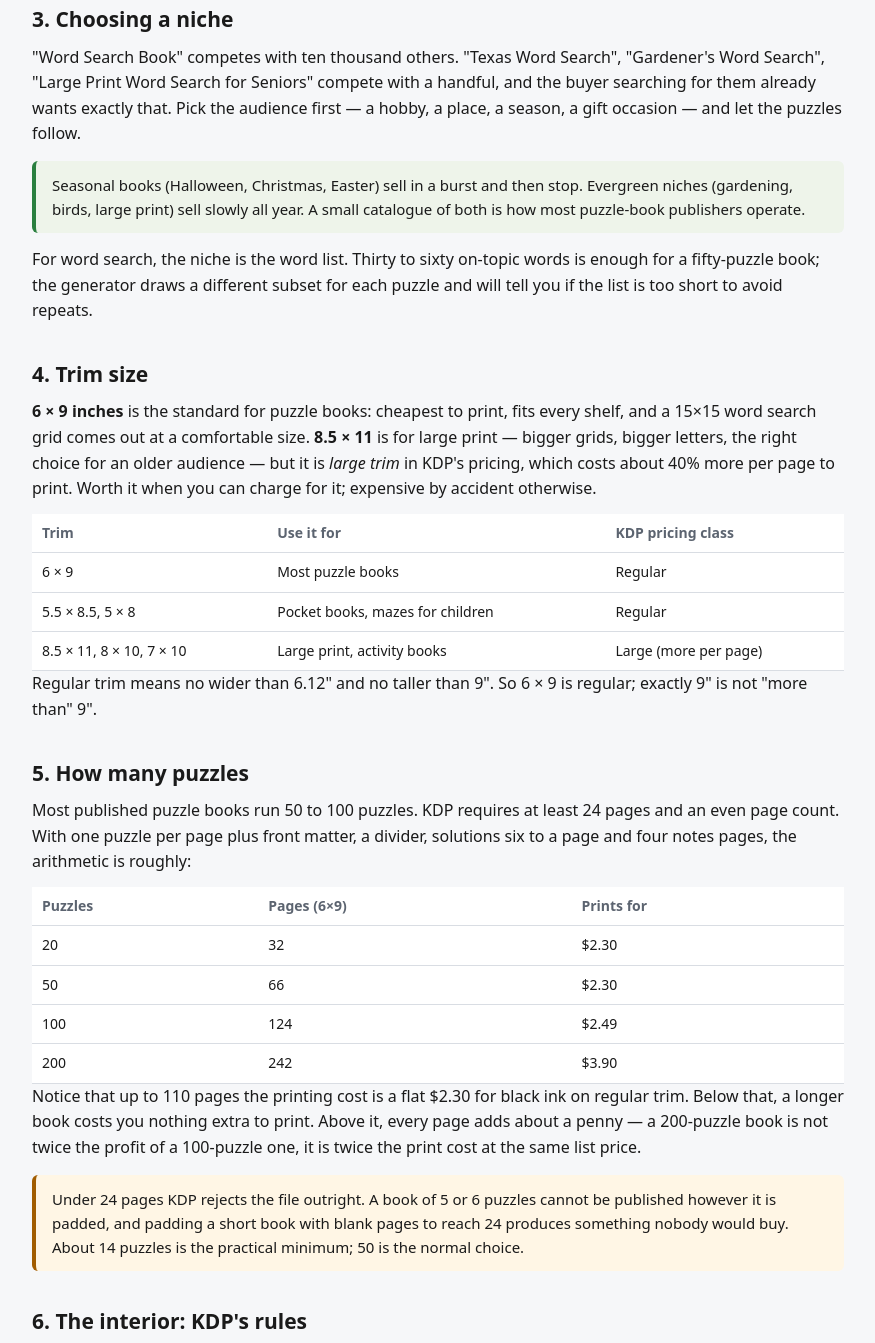
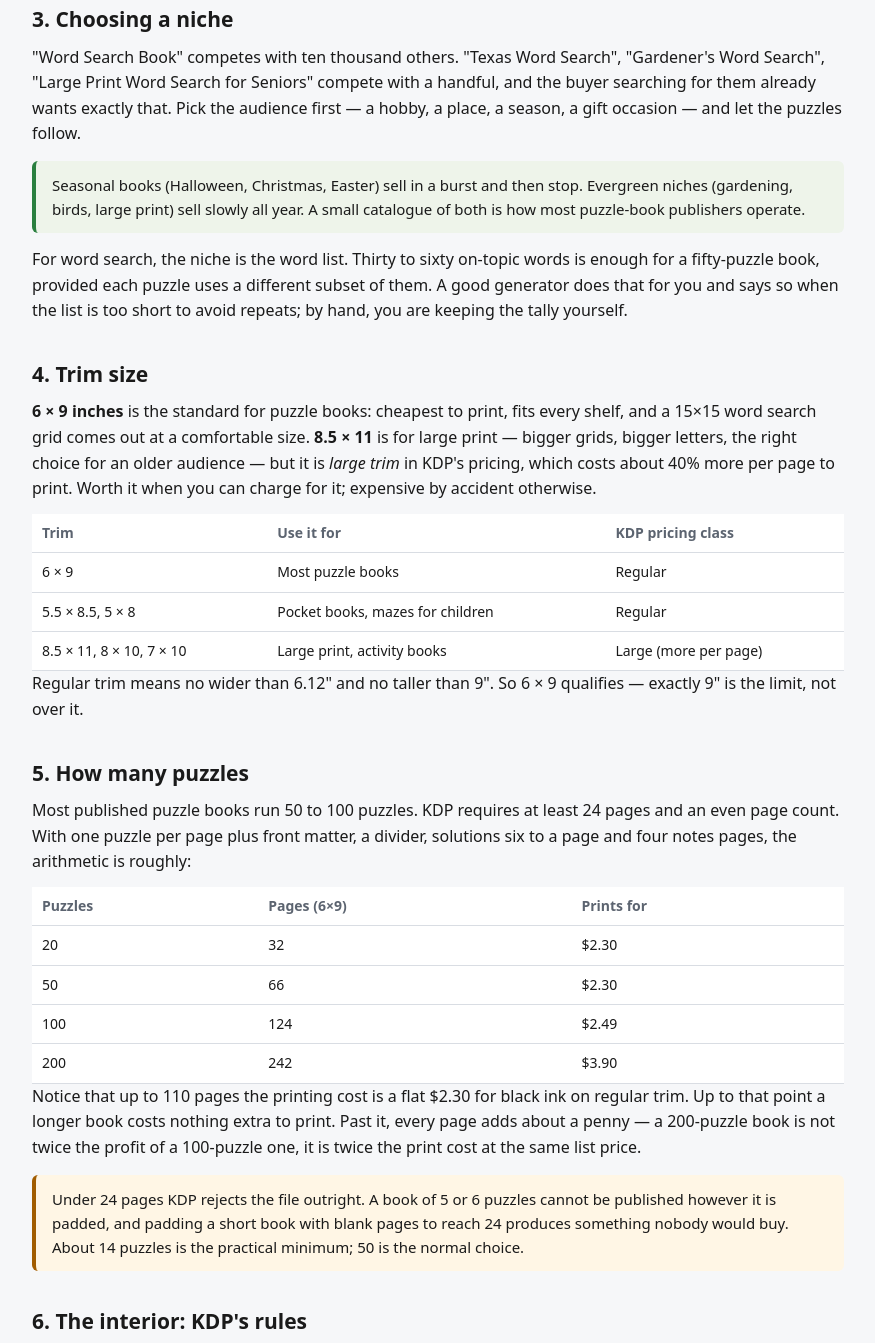
Before and after one commit to walkertbrown/puzzle-press, a website: page public/how-to-make-a-puzzle-book.html in a window 1280 px wide. Shown: the part 1027-2370 px from the top of the page, without its empty margins (202-1077 px from the left). Drawn offline with Linux system fonts and the light colour scheme.

Commit message:
Phase 32: guide cold read — three sentences that did not read
Co-Authored-By: Claude Opus 5 <noreply@anthropic.com>
Claude-Session: https://claude.ai/code/session_01GFKKS7ouagdgAcbLvrifEG

```diff
--- a/public/how-to-make-a-puzzle-book.html
+++ b/public/how-to-make-a-puzzle-book.html
@@ -106,7 +106,7 @@
     <h2>3. Choosing a niche</h2>
     <p>"Word Search Book" competes with ten thousand others. "Texas Word Search", "Gardener's Word Search", "Large Print Word Search for Seniors" compete with a handful, and the buyer searching for them already wants exactly that. Pick the audience first — a hobby, a place, a season, a gift occasion — and let the puzzles follow.</p>
     <div class="tip">Seasonal books (Halloween, Christmas, Easter) sell in a burst and then stop. Evergreen niches (gardening, birds, large print) sell slowly all year. A small catalogue of both is how most puzzle-book publishers operate.</div>
-    <p>For word search, the niche is the word list. Thirty to sixty on-topic words is enough for a fifty-puzzle book; the generator draws a different subset for each puzzle and will tell you if the list is too short to avoid repeats.</p>
+    <p>For word search, the niche is the word list. Thirty to sixty on-topic words is enough for a fifty-puzzle book, provided each puzzle uses a different subset of them. A good generator does that for you and says so when the list is too short to avoid repeats; by hand, you are keeping the tally yourself.</p>
   </section>
 
   <section class="prose" id="trim">
@@ -118,7 +118,7 @@
       <tr><td>5.5 × 8.5, 5 × 8</td><td>Pocket books, mazes for children</td><td>Regular</td></tr>
       <tr><td>8.5 × 11, 8 × 10, 7 × 10</td><td>Large print, activity books</td><td>Large (more per page)</td></tr>
     </table>
-    <p>Regular trim means no wider than 6.12" and no taller than 9". So 6 × 9 is regular; exactly 9" is not "more than" 9".</p>
+    <p>Regular trim means no wider than 6.12" and no taller than 9". So 6 × 9 qualifies — exactly 9" is the limit, not over it.</p>
   </section>
 
   <section class="prose" id="length">
@@ -131,7 +131,7 @@
       <tr><td>100</td><td>124</td><td>$2.49</td></tr>
       <tr><td>200</td><td>242</td><td>$3.90</td></tr>
     </table>
-    <p>Notice that up to 110 pages the printing cost is a flat $2.30 for black ink on regular trim. Below that, a longer book costs you nothing extra to print. Above it, every page adds about a penny — a 200-puzzle book is not twice the profit of a 100-puzzle one, it is twice the print cost at the same list price.</p>
+    <p>Notice that up to 110 pages the printing cost is a flat $2.30 for black ink on regular trim. Up to that point a longer book costs nothing extra to print. Past it, every page adds about a penny — a 200-puzzle book is not twice the profit of a 100-puzzle one, it is twice the print cost at the same list price.</p>
     <div class="trap">Under 24 pages KDP rejects the file outright. A book of 5 or 6 puzzles cannot be published however it is padded, and padding a short book with blank pages to reach 24 produces something nobody would buy. About 14 puzzles is the practical minimum; 50 is the normal choice.</div>
   </section>
 
```
